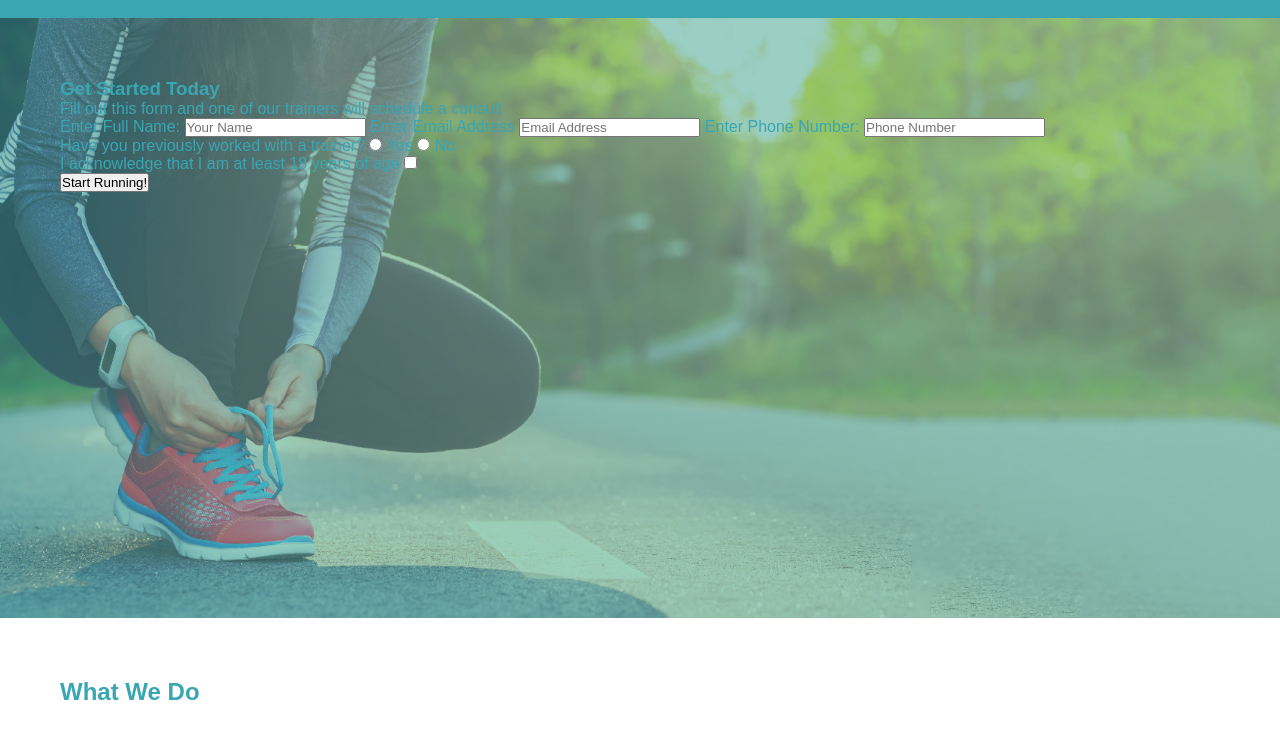
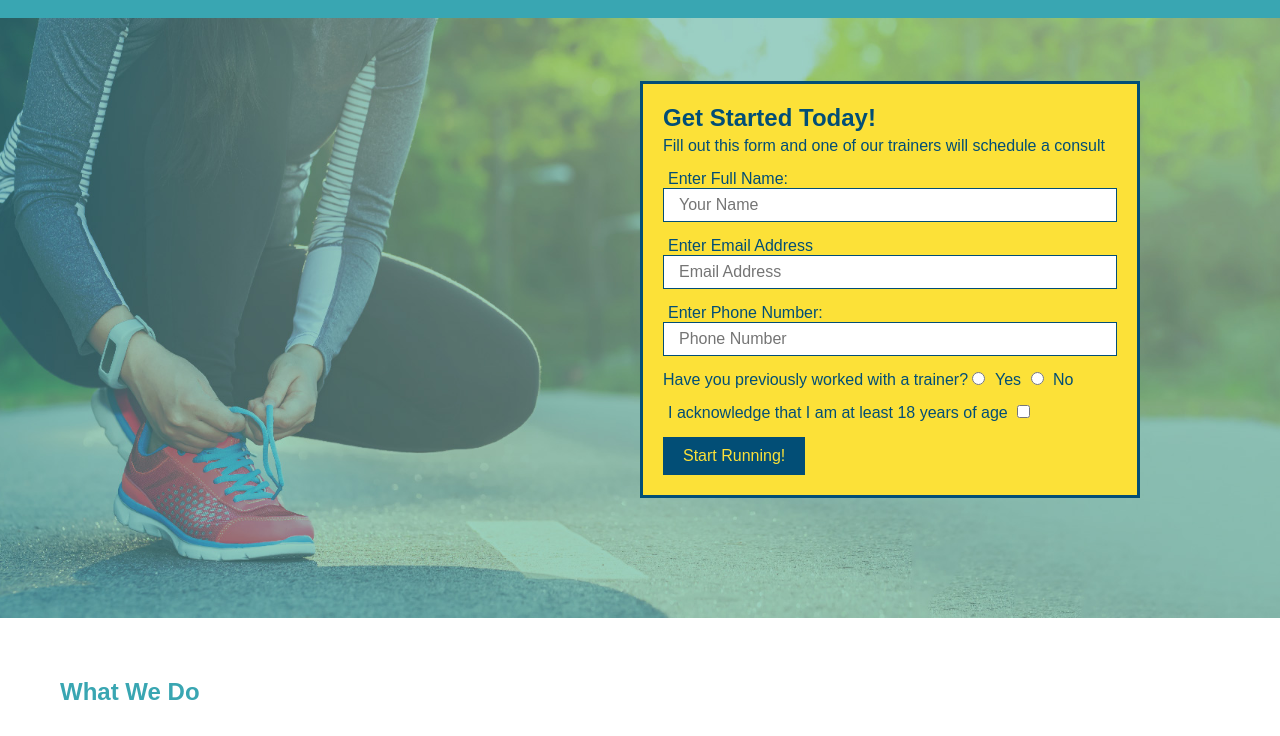
Before and after one commit to KaitlynMilliken/run-buddy, a plain HTML site: page index.html in a window 1280 px wide. Shown: the part 64-800 px from the top of the page. Drawn offline with Linux system fonts and the light colour scheme.

Commit message:
added second half of hero elements and styling

```diff
--- a/assests/css/style.css
+++ b/assests/css/style.css
@@ -61,7 +61,51 @@ header h1 {
     background-image: url('../images/hero-bg.jpg');
     background-size: cover;
     background-position: center;
+    position: relative;
 }
+
+.hero-form{
+    color: #024e76;
+    background-color: #fce138;
+    width: 500px;
+    padding: 20px;
+    border: solid 3px #024e76;
+    position: absolute;
+    bottom: 120px;
+    right: 140px;
+}
+
+.hero-form h3 {
+    font-size: 24px;
+    margin: 0;
+}
+
+.hero-form p {
+    margin: 5px 0 15px 0;
+}
+
+.form-input {
+    border: 1px solid #024e76;
+    display: block;
+    padding: 7px 15px;
+    font-size: 16px;
+    color: #024e76;
+    width: 100%;
+    margin-bottom: 15px;
+}
+
+.hero-form label {
+    margin: 0 5px;
+}
+
+.hero-form button {
+    color: #fce138;
+    background-color: #024e76;
+    border: none;
+    padding: 10px 20px;
+    font-size: 16px;
+}
+
 
 /* Footer Styling */
 
--- a/index.html
+++ b/index.html
@@ -31,16 +31,16 @@
 
     <!-- Jumbotron -->
     <section class="hero">
-        <div>
-            <h3>Get Started Today</h3>
+        <div class="hero-form">
+            <h3>Get Started Today!</h3>
             <p>Fill out this form and one of our trainers will schedule a consult</p>
             <form>
                 <label for="name">Enter Full Name:</label>
-                <input type="text" placeholder="Your Name" name="name" id="name"/>
+                <input type="text" placeholder="Your Name" name="name" id="name" class="form-input"/>
                 <label for="email">Enter Email Address</label>
-                <input type="email" placeholder="Email Address" name="email" id="email"/>
+                <input type="email" placeholder="Email Address" name="email" id="email" class="form-input"/>
                 <label for="phone">Enter Phone Number:</label>
-                <input type="tel" placeholder="Phone Number" name="phone" id="phone"/>
+                <input type="tel" placeholder="Phone Number" name="phone" id="phone" class="form-input"/>
 
                 <p>
                     Have you previously worked with a trainer?
```
